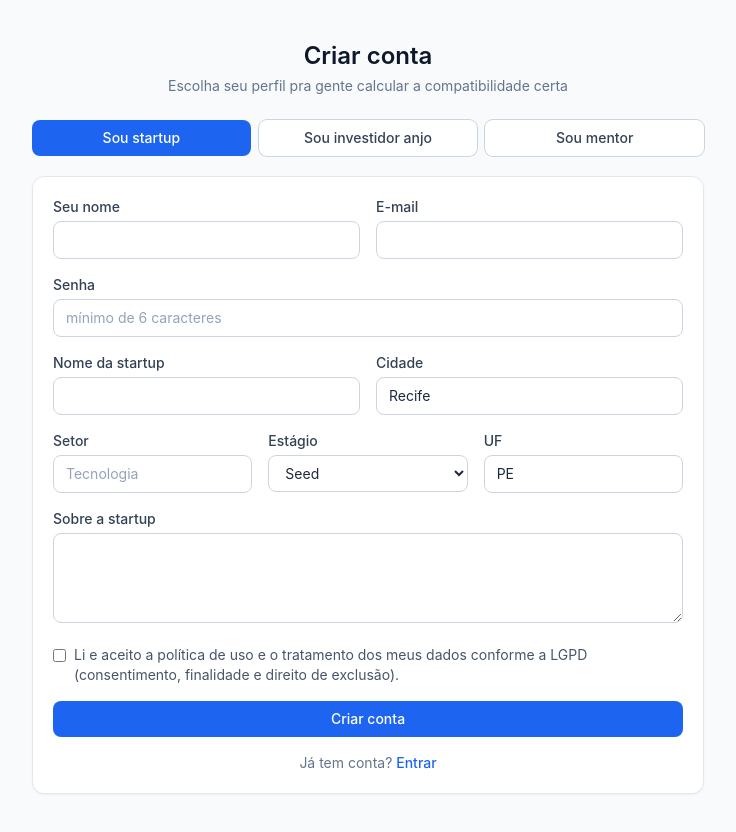
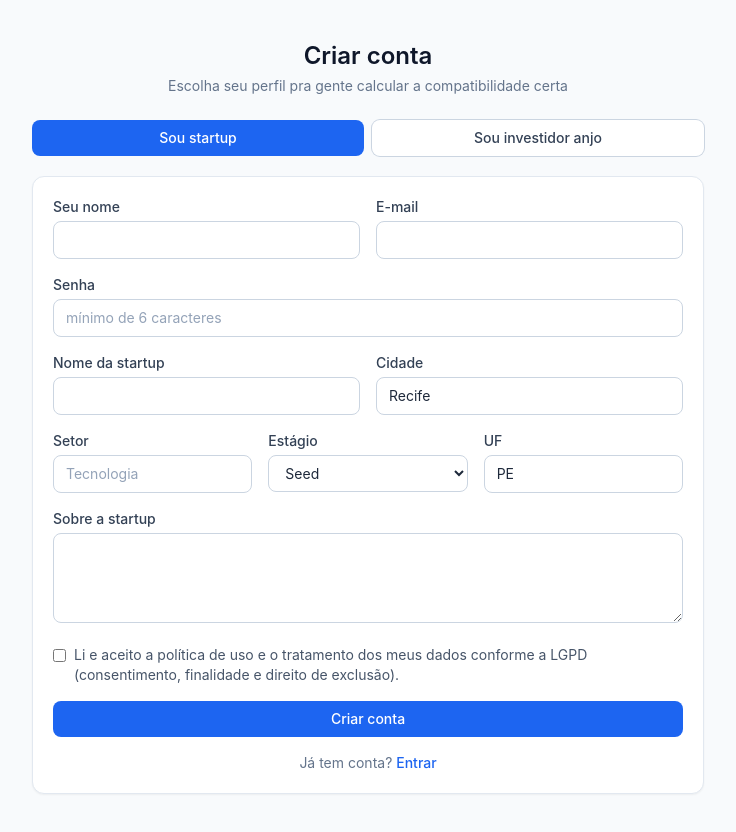
Before and after one commit to B1ON3/matchmaking-porto-digital, a React (Vite) app in the folder frontend/: page /cadastro in a window 1280 px wide. Shown: the whole page, without its empty margins (272-1008 px from the left). Built offline with nearby package versions, Linux system fonts and the light colour scheme; no server answers.

Commit message:
feat(cadastro): restringe perfis de cadastro a startup e investidor

```diff
--- a/frontend/src/pages/Register.tsx
+++ b/frontend/src/pages/Register.tsx
@@ -5,7 +5,7 @@ import { useAuth } from '../context/AuthContext';
 import { Alert } from '../components/Alert';
 import { extractErrorMessage } from '../services/api';
 
-type Tipo = 'STARTUP' | 'INVESTOR' | 'MENTOR';
+type Tipo = 'STARTUP' | 'INVESTOR';
 
 export function Register() {
   const { register, user } = useAuth();
@@ -72,7 +72,7 @@ export function Register() {
           name: form.name,
           email: form.email,
           password: form.password,
-          role: tipo === 'MENTOR' ? 'MENTOR' : 'INVESTOR',
+          role: 'INVESTOR',
           investor: {
             companyName: form.companyName || undefined,
             sectorInterest: form.sectorInterest,
@@ -99,20 +99,18 @@ export function Register() {
       <div className="w-full max-w-2xl">
         <div className="mb-6 text-center">
           <h1 className="text-2xl font-semibold text-slate-900">Criar conta</h1>
-          <p className="mt-1 text-sm text-slate-500">
-            Escolha seu perfil pra gente calcular a compatibilidade certa
-          </p>
+          <p className="mt-1 text-sm text-slate-500">Escolha seu perfil pra gente calcular a compatibilidade certa</p>
         </div>
 
         <div className="mb-5 flex gap-2">
-          {(['STARTUP', 'INVESTOR', 'MENTOR'] as Tipo[]).map((opcao) => (
+          {(['STARTUP', 'INVESTOR'] as Tipo[]).map((opcao) => (
             <button
               key={opcao}
               type="button"
               onClick={() => setTipo(opcao)}
               className={tipo === opcao ? 'btn-primary flex-1' : 'btn-secondary flex-1'}
             >
-              {opcao === 'STARTUP' ? 'Sou startup' : opcao === 'INVESTOR' ? 'Sou investidor anjo' : 'Sou mentor'}
+              {opcao === 'STARTUP' ? 'Sou startup' : 'Sou investidor anjo'}
             </button>
           ))}
         </div>
@@ -340,7 +338,8 @@ export function Register() {
               checked={aceitoTermos}
               onChange={(e) => setAceitoTermos(e.target.checked)}
             />
-            Li e aceito a política de uso e o tratamento dos meus dados conforme a LGPD (consentimento, finalidade e direito de exclusão).
+            Li e aceito a política de uso e o tratamento dos meus dados conforme a LGPD (consentimento, finalidade e
+            direito de exclusão).
           </label>
 
           <button type="submit" className="btn-primary w-full" disabled={enviando}>
```
Also changed, not shown: 1 other file (tests, documents, lock files or other folders).
